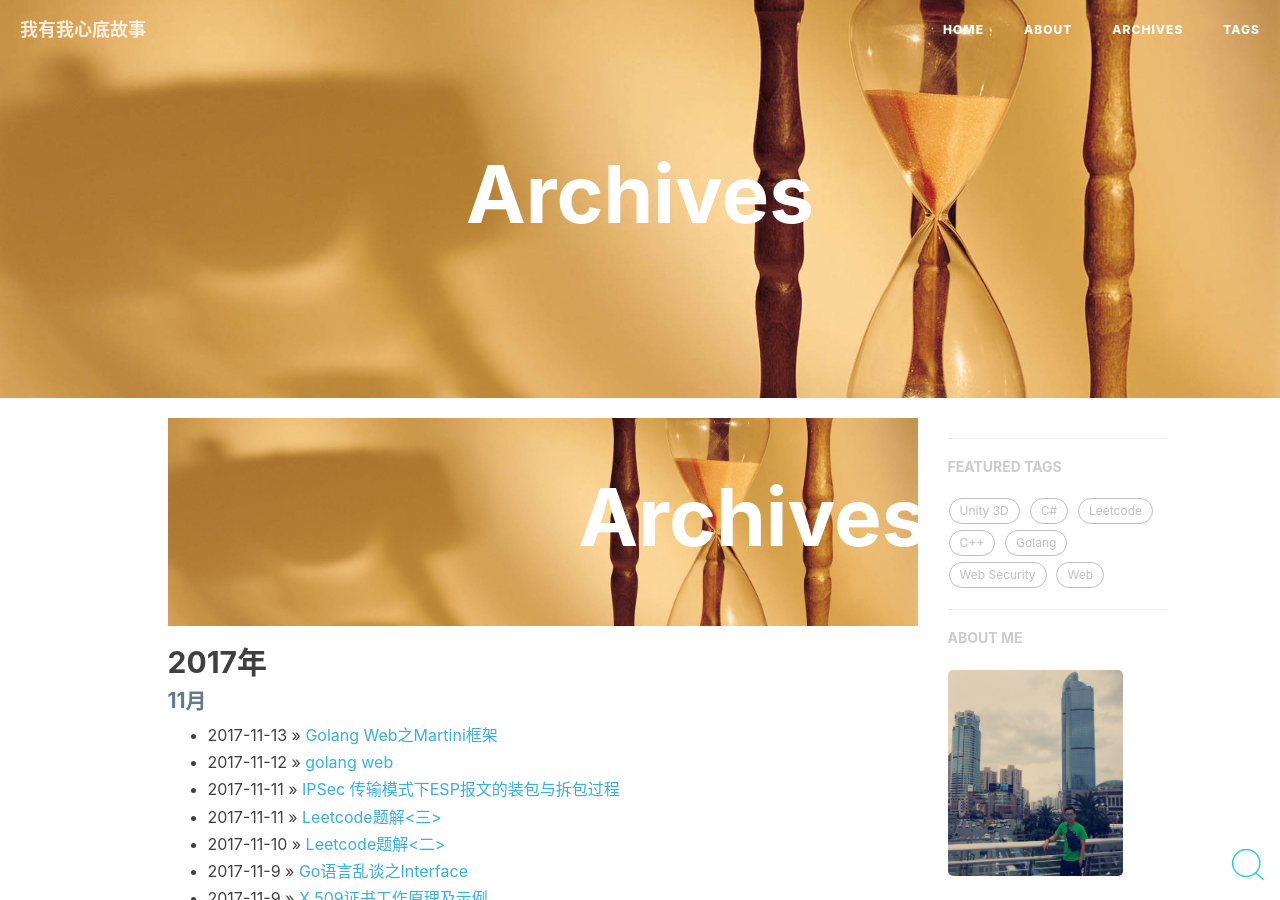
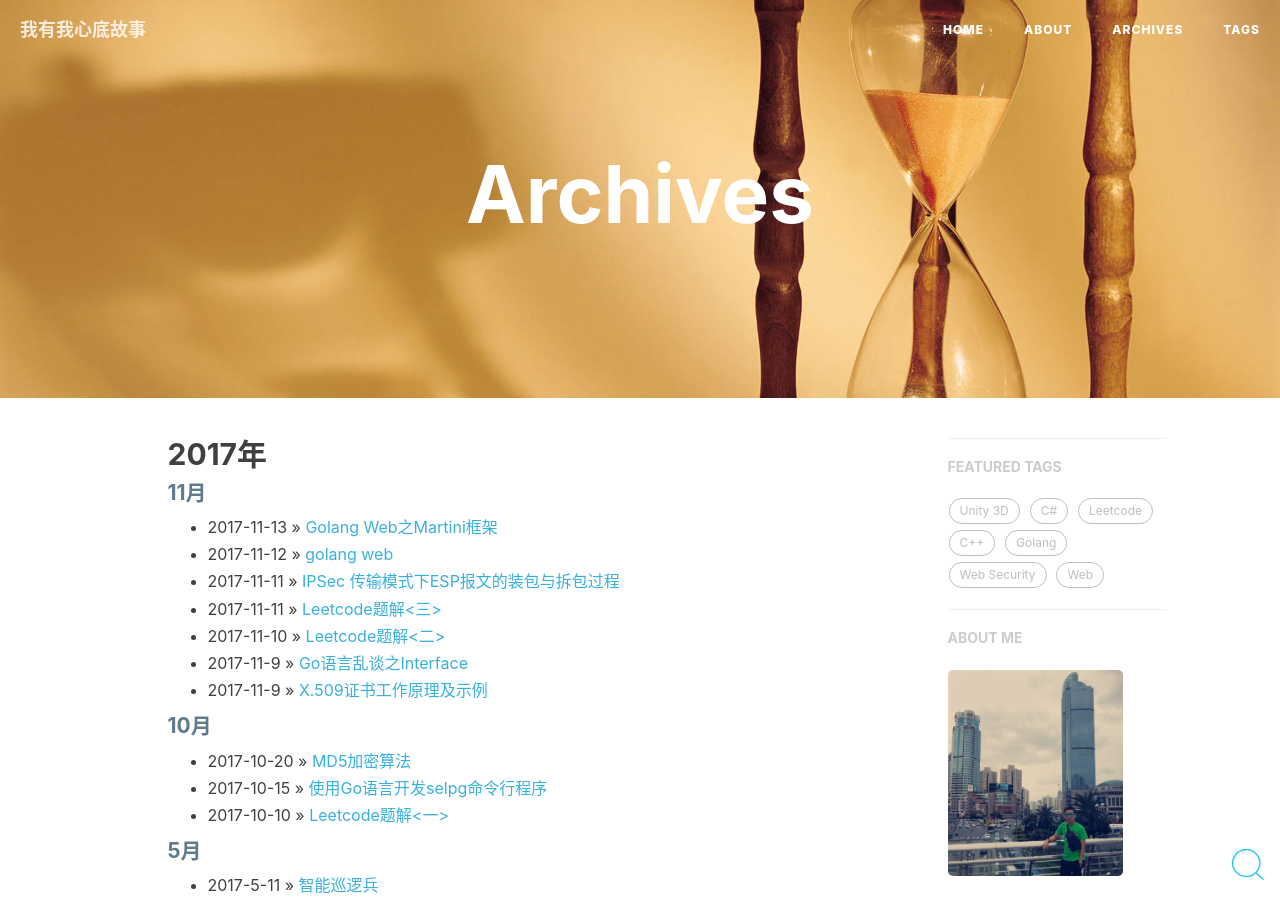
Before and after one commit to Tomy-Lee/Tomy-Lee.github.io, a Jekyll site: the page built from archive.html, in a window 1280 px wide and 900 px high. Built offline with Jekyll 4.4.1, drawn with Linux system fonts in a browser that asks for light colours; nearby versions of some CDN libraries; comment, search, counter and statistics services are not loaded.

Commit message:
Update archive.html

```diff
--- a/archive.html
+++ b/archive.html
@@ -4,53 +4,7 @@
 description: ""
 header-img: "img/25_184488_1cd4961dbb66938.jpg"
 ---
-<!-- Page Header -->
-<header class="intro-header" style="background-image: url('{{ site.baseurl }}/{% if page.header-img %}{{ page.header-img }}{% else %}{{ site.header-img }}{% endif %}')">
-    <div class="container">
-        <div class="row">
-            <div class="col-lg-8 col-lg-offset-2 col-md-10 col-md-offset-1">
-                <div class="site-heading" id="tag-heading">
-                    <h1>{% if page.title %}{{ page.title }}{% else %}{{ site.title }}{% endif %}</h1>
-                    <span class="subheading">{{ page.description }}</span>
-                </div>
-            </div>
-        </div>
-    </div>
-</header>
 
 
 {% assign posts_collate = site.posts %}
-
-{% for post in posts_collate  %}
-{% capture this_year %}{{ post.date | date: "%Y年" }}{% endcapture %}
-{% capture this_month %}{{ post.date | date: "%-m月" }}{% endcapture %}
-{% capture next_year %}{{ post.previous.date | date: "%Y年" }}{% endcapture %}
-{% capture next_month %}{{ post.previous.date | date: "%-m月" }}{% endcapture %}
-
-
-{% if forloop.first %}
-  <h2>{{this_year}}</h2>
-  <h4 style="color:#607B8B">{{this_month}}</h4>
-  <ul>
-{% endif %}
-
-<li><span>{{ post.date | date: "%Y-%-m-%-d" }}</span> &raquo; <a href="{{ post.url }}" style="color:#38B0DE">{{ post.title }}</a></li>
-
-{% if forloop.last %}
-  </ul>
-{% else %}
-  {% if this_year != next_year %}
-    </ul>
-    <h2>{{next_year}}</h2>
-    <h4 style="color:#607B8B">{{next_month}}</h4>
-    <ul>
-  {% else %}
-    {% if this_month != next_month %}
-    </ul>
-      <h4 style="color:#607B8B">{{next_month}}</h4>
-      <ul>
-    {% endif %}
-  {% endif %}
-{% endif %}
-{% endfor %}
-{% assign posts_collate = nil %}
+{% include posts_collate %}
```
